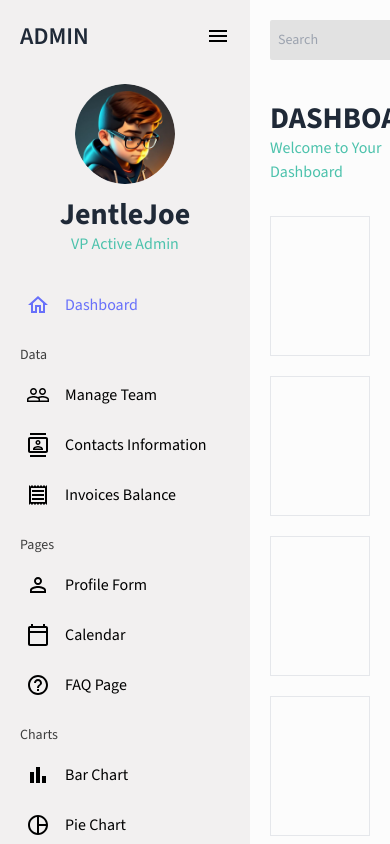
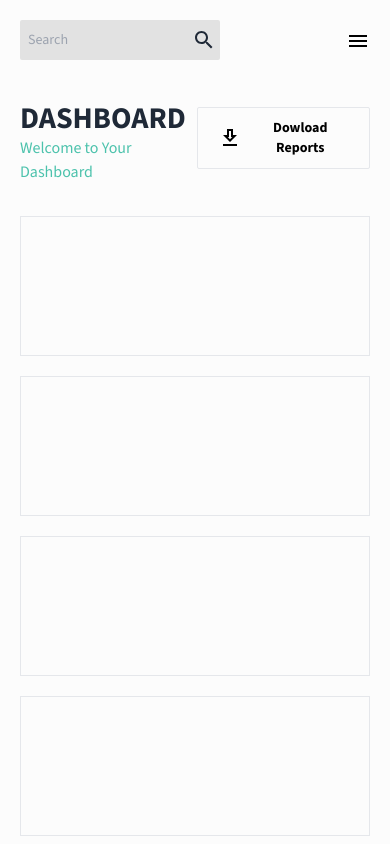
Before and after one commit to JentleJoe/react-admin, a React (Vite) app: page / in a window 390 px wide. Built offline with nearby package versions, Linux system fonts and the light colour scheme.

Commit message:
added mobile sidebar, updated calendar

```diff
--- a/src/App.jsx
+++ b/src/App.jsx
@@ -10,6 +10,7 @@ import { useState } from "react"
 function App() {
   const { theme } = useTheme()
   const [alert, setAlert] = useState({showAlert: false, color: '', text: ''})
+  const [showSidebar, setShowSidebar] = useState(false) //handles mobile sidebar
 
 
   const handleAlert = (text, color) => {
@@ -39,15 +40,28 @@ function App() {
     }
   }
 
+  const toggleShowSidebar = () => {
+    setShowSidebar((prev) => !prev)
+  }
+
   return (
   <>
     <div className={`app`}>
-      <aside className={` ${theme.sidebar}`} >
+      <aside className={`max-md:hidden ${theme.sidebar}`} >
         <Sidebar />
       </aside>
+      {
+        showSidebar ?
+        <aside className={`absolute left-0 z-[50] md:hidden ${theme.sidebar}
+        transition-transform duration-500 ease-in-out ${showSidebar ? 'translate-x-0' : '-translate-x-full'}`} >
+          <Sidebar />
+        </aside>
+        :
+        null
+      }
       <main className={`main overflow-y-auto overflow-x-hidden relative content ${theme.background} p-5`} >
       {alert.showAlert && <Alert text={alert.text} color={alert.color} />}
-        <Topbar />
+        <Topbar showSidebar={showSidebar} toggleShowSidebar={toggleShowSidebar} />
         <Routes>
           <Route path="/" element={<Dashboard />} />
           <Route path="/team" element={<Team />} />
--- a/src/scenes/calendar/Calendar.jsx
+++ b/src/scenes/calendar/Calendar.jsx
@@ -80,7 +80,7 @@ const Calendar = () => {
                 <h3 className="font-medium max-sm:text-sm mb-4">Events</h3>
                 {
                     currentEvents.map((event) => (
-                        <div key={event.id} className={`max-[500px]:text-[8px] max-sm:text-xs sm:text-sm md:text-base
+                        <div key={event.id} className={`max-[500px]:text-[8px] max-sm:text-xs sm:text-sm md:text-base w-full
                         flex flex-wrap items-center mb-2  rounded-sm ${isDarkMode ? 'bg-[teal]' : 'bg-[#4cceac]'} p-2`}>
                             <h4>{event.title}</h4>
                             <p>
@@ -122,12 +122,12 @@ const Calendar = () => {
                     {
                         id: "12315",
                         title: "All-day event",
-                        date: "2024-09-14",
+                        date: "2024-11-14",
                     },
                     {
                         id: "5123",
-                        title: "Timed event",
-                        date: "2024-09-28",
+                        title: "Vwakpor's Birthday",
+                        date: "2024-11-25",
                     },
                     ]}
                 />
--- a/src/scenes/global/Topbar.jsx
+++ b/src/scenes/global/Topbar.jsx
@@ -1,18 +1,21 @@
 import { LightModeOutlined, DarkModeOutlined, NotificationsOutlined, SettingsOutlined, PersonOutline, SearchSharp } from "@mui/icons-material"
 import { useTheme } from "../../theme/ThemeContext"
+import { MenuOutlined } from "@mui/icons-material"
 
-const Topbar = () => {
+const Topbar = ({ showSidebar, toggleShowSidebar }) => {
   const { theme, isDarkMode, toggleTheme } = useTheme()
 
   return (
     <div className={`flex justify-between items-center w-full h-min `}>
       <div className={`topleft `}>
-        <div className={`search-bx flex items-center justify-center p-2 ${ theme.searchboxBg } flex justify-between item-center w-[200px] rounded-sm`}>
-            <input type="text" className={` text-sm  ${ theme.text } border-none bg-transparent outline-none `} placeholder="Search" />
+        <div className={`search-bx flex items-center justify-center p-2
+          ${ theme.searchboxBg } flex justify-between item-center w-[200px] rounded-sm`}>
+          <input type="text" className={` text-sm  ${ theme.text }
+          border-none bg-transparent outline-none `} placeholder="Search" />
           <SearchSharp className={` ${ theme.text }  `} />
         </div>
       </div>
-      <div className={`topright`}>
+      <div className={`max-md:hidden topright`}>
         {
           isDarkMode ?
           <div className={`grid grid-flow-col sm:gap-3 gap-2`}>
@@ -46,6 +49,9 @@ const Topbar = () => {
           </div>
         }
       </div>
+      <div className="md:hidden" onClick={toggleShowSidebar}>
+        <MenuOutlined className={`cursor-pointer`} />
+      </div>
     </div>
   )
 }
```
